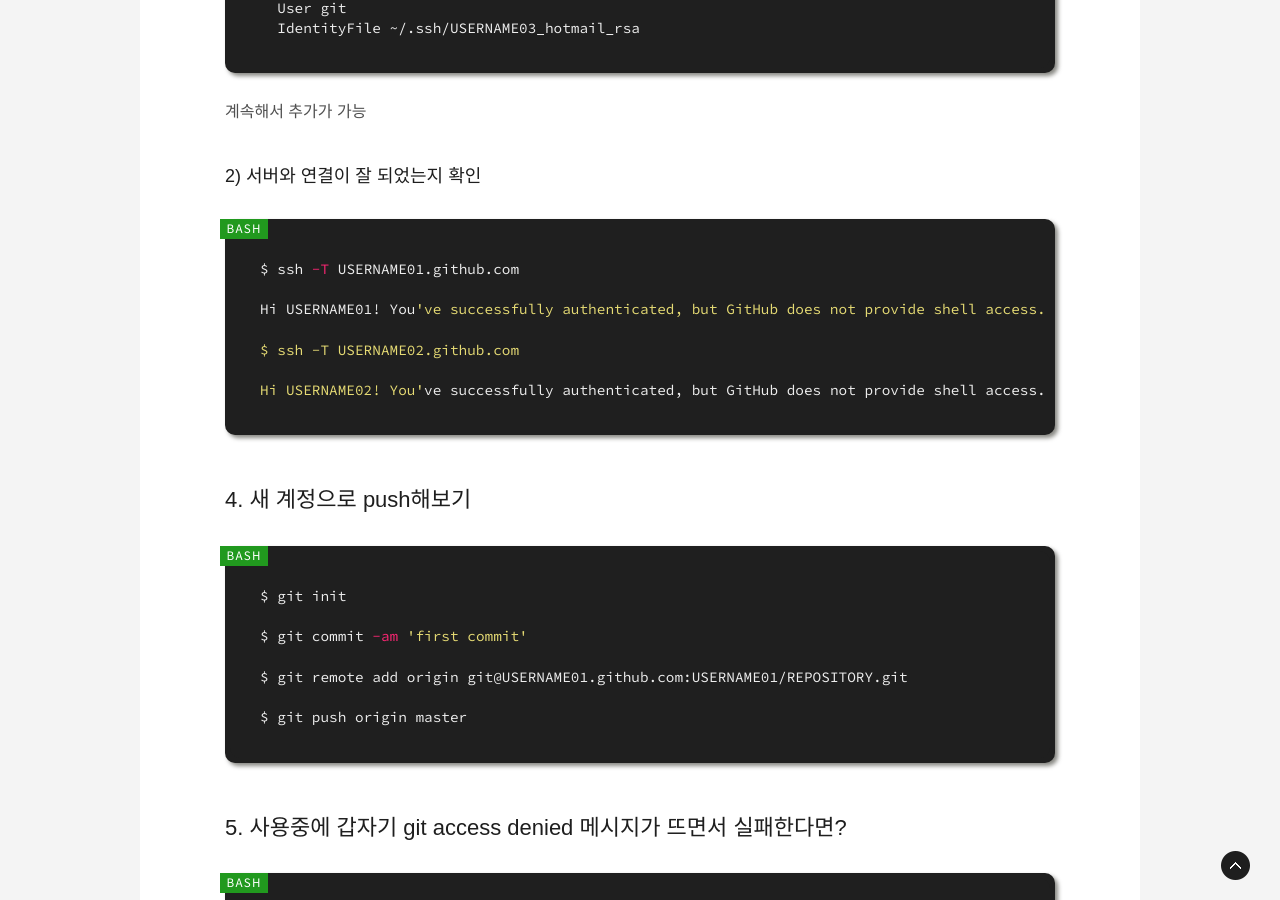
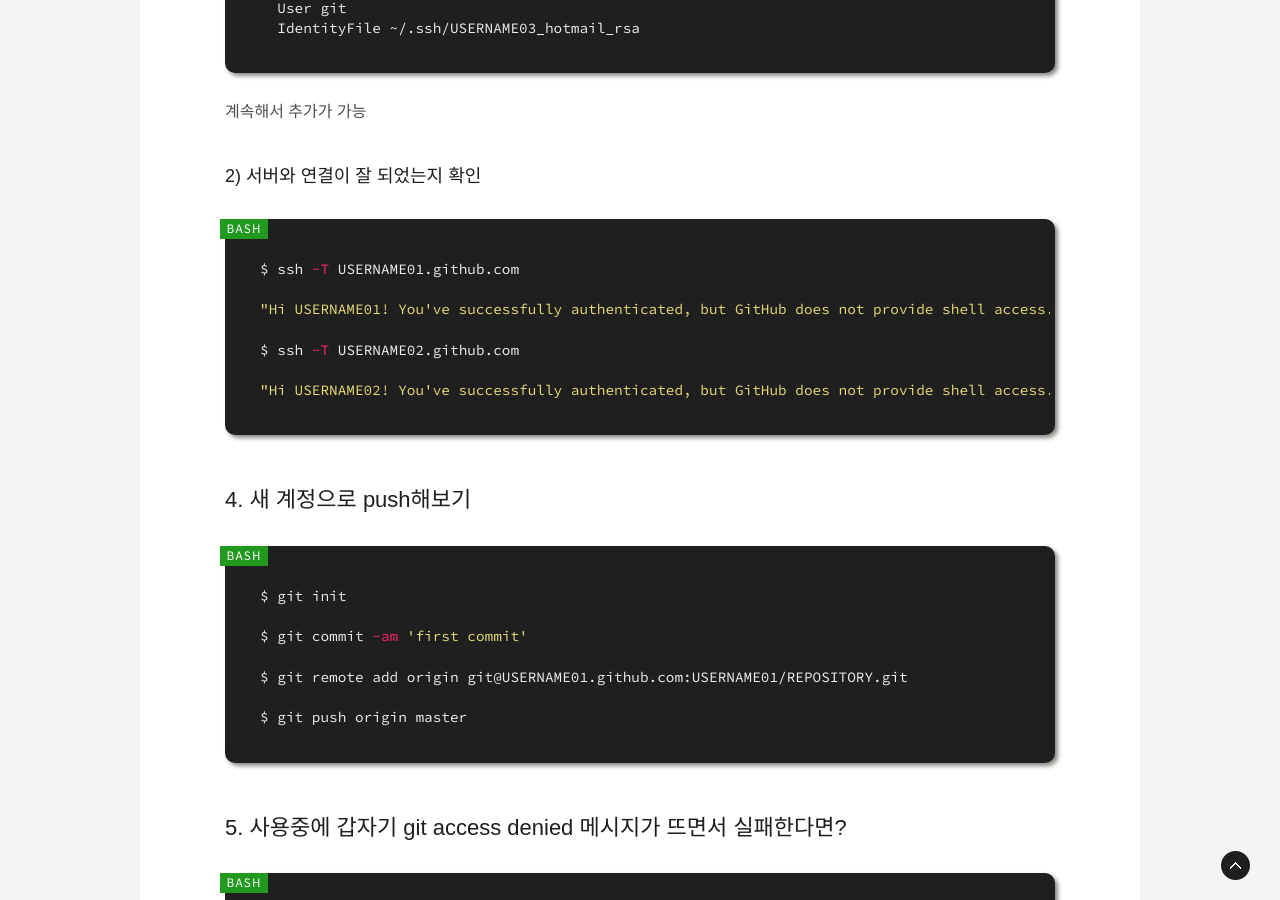
Before and after one commit to gutmate/gutmate.github.com, a Jekyll site: the page built from _posts/2020-03-09-use-multiple-ssh.md, in a window 1280 px wide and 900 px high, scrolled down 3046 px. Built offline with Jekyll 4.4.1, drawn with Linux system fonts in a browser that asks for light colours; some web fonts are replaced; comment, search, counter and statistics services are not loaded.

Commit message:
메시지 수정

````diff
--- a/_posts/2020-03-09-use-multiple-ssh.md
+++ b/_posts/2020-03-09-use-multiple-ssh.md
@@ -108,11 +108,11 @@ Host USERNAME01.github.com #임의로 지정하는 곳(허나 서버와 연결
 ```bash
 $ ssh -T USERNAME01.github.com
 
-Hi USERNAME01! You've successfully authenticated, but GitHub does not provide shell access.
+"Hi USERNAME01! You've successfully authenticated, but GitHub does not provide shell access."
 
 $ ssh -T USERNAME02.github.com
 
-Hi USERNAME02! You've successfully authenticated, but GitHub does not provide shell access.
+"Hi USERNAME02! You've successfully authenticated, but GitHub does not provide shell access."
 ```
 
 ## 4. 새 계정으로 push해보기
````
